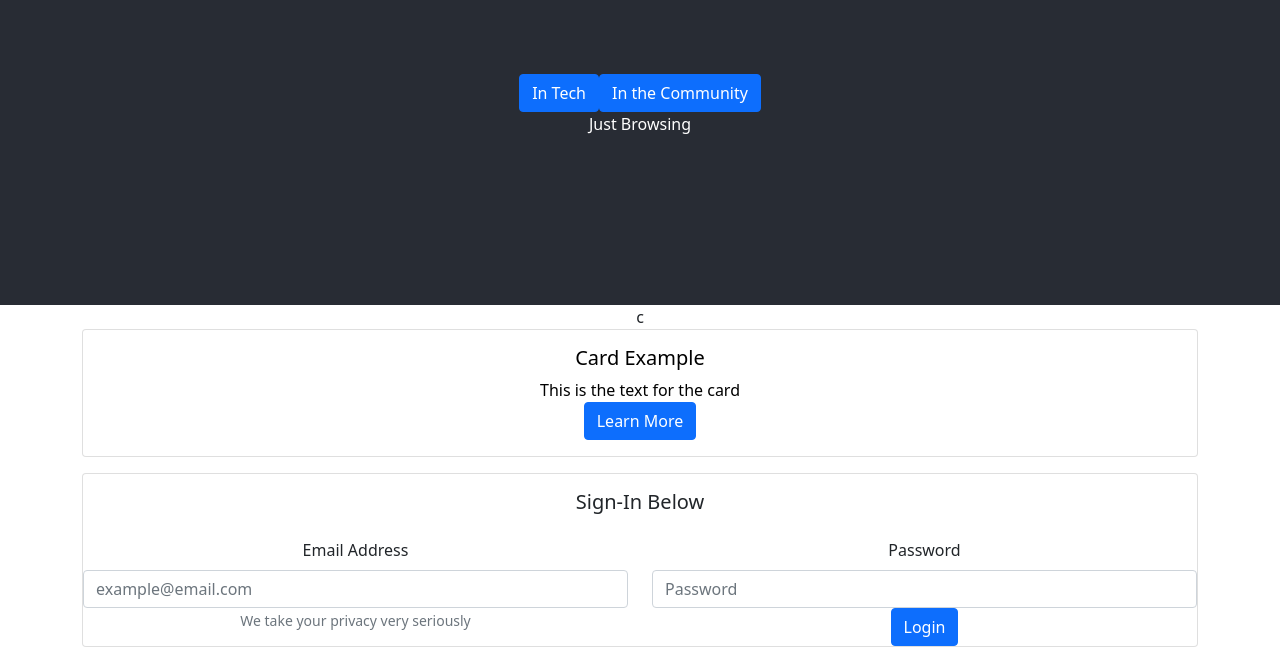
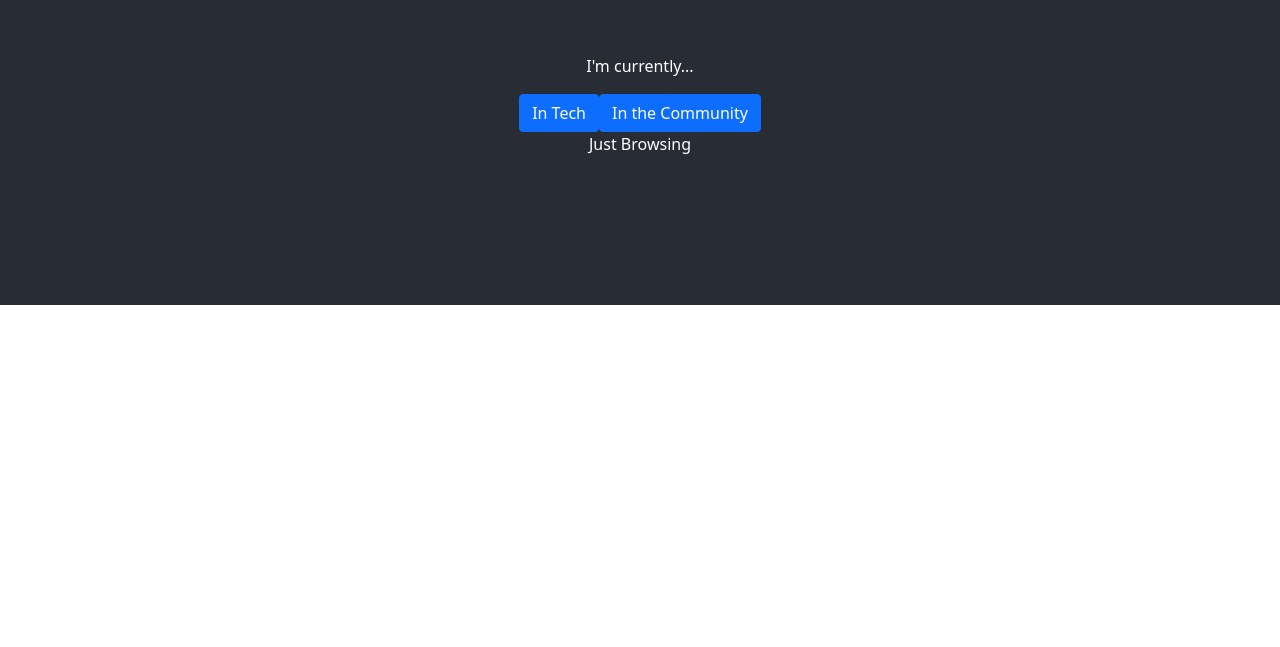
Before and after one commit to kc-anyalebechi/techback, a React (Create React App) app in the folder front_end/: page /techusers in a window 1280 px wide. Shown: the part 495-1142 px from the top of the page. After the commit the page ends 800 px from the top, so only its background shows below. Built offline with nearby package versions, Linux system fonts and the light colour scheme.

Commit message:
updated components and debugged app

```diff
--- a/front_end/src/App.js
+++ b/front_end/src/App.js
@@ -1,16 +1,9 @@
 import React from "react";
-import TechUser from "./Components/TechUsers/techUser";
 import "bootstrap/dist/css/bootstrap.min.css";
-// import Button from "react-bootstrap/Button";
-import {
-  Button,
-  Breadcrumb,
-  Card,
-  Form,
-  Container,
-  Row,
-  Col,
-} from "react-bootstrap";
+import { Button, Breadcrumb, Card, Container } from "react-bootstrap";
+import SignIn from "./Components/Authentication/SignIn/SignIn.js";
+// import TechBack from "./Components/TechUsers/TechUser"
+// import SignUp from "./Components/Authentication/SignUp/ComSignUp.js";
 import "./App.css";
 
 function App() {
@@ -35,6 +28,7 @@ function App() {
         There will be two buttons
         */}
         <div className="button">
+          <p>I'm currently...</p>
           <Button>In Tech</Button>
 
           <Button>In the Community</Button>
@@ -43,57 +37,10 @@ function App() {
         <div>Just Browsing</div>
       </div>
 
-      <div className="inTech">
-        <Container>
-          c{" "}
-          <Card className="mb-3" style={{ color: "#000" }}>
-            {/* <Card.Img src="https://picsum.photos/id/0/5616/3744"/> */}
-            <Card.Body>
-              <Card.Title>Card Example</Card.Title>
-              <Card.Text>
-                This is the text for the card
-                <br />
-                <Button>Learn More</Button>
-              </Card.Text>
-            </Card.Body>
-          </Card>
-        </Container>
+      {/* <SignIn /> */}
+      {/* <TechBack/> */}
 
-        <Container>
-          <Card className="signInForm">
-            <Card.Body>
-              <Card.Title>Sign-In Below</Card.Title>
-            </Card.Body>
-            <Form>
-              <Row>
-                <Col md>
-                  <Form.Group controlId="formEmail">
-                    <Form.Label>Email Address</Form.Label>
-                    <Form.Control
-                      type="email"
-                      placeholder="example@email.com"
-                    />
-                    <Form.Text className="text-muted">
-                      We take your privacy very seriously
-                    </Form.Text>
-                  </Form.Group>
-                </Col>
-                <Col md>
-                  <Form.Group controlId="formPassword">
-                    <Form.Label>Password</Form.Label>
-                    <Form.Control type="password" placeholder="Password" />
-                  </Form.Group>
-                  <Button type="submit">
-                    Login
-                  </Button>
-                </Col>
-              </Row>
-            </Form>
-          </Card>
-
-          {/* <TechUser /> */}
-        </Container>
-      </div>
+      {/* <SignUp /> */}
     </div>
   );
 }
--- /dev/null
+++ b/front_end/src/Components/Authentication/SignIn/SignIn.js
@@ -0,0 +1,61 @@
+import React from "react";
+import "bootstrap/dist/css/bootstrap.min.css";
+import {
+  Button,
+  Breadcrumb,
+  Card,
+  Form,
+  Container,
+  Row,
+  Col,
+} from "react-bootstrap";
+
+function SignIn() {
+  return (
+    <div className="App">
+      <div header className="App-header">
+        <Breadcrumb>
+          <Breadcrumb.Item>About Us</Breadcrumb.Item>
+          <Breadcrumb.Item>Sign Up</Breadcrumb.Item>
+          <Breadcrumb.Item>Sign In</Breadcrumb.Item>
+          <Breadcrumb.Item>Contact Us</Breadcrumb.Item>
+        </Breadcrumb>
+        <p>
+          Welcome to TechBack. Where Technology and the Community Intersect.
+        </p>
+      </div>
+
+      <Container>
+        <Card className="inTech">
+          <Card.Body>
+            <Card.Title>Sign-In Below</Card.Title>
+          </Card.Body>
+          <Form>
+            <Row>
+              <Col md>
+                <Form.Group controlId="formEmail">
+                  <Form.Label>Email Address</Form.Label>
+                  <Form.Control type="email" placeholder="example@email.com" />
+                  <Form.Text className="text-muted">
+                    We take your privacy very seriously
+                  </Form.Text>
+                </Form.Group>
+              </Col>
+              <Col md>
+                <Form.Group controlId="formPassword">
+                  <Form.Label>Password</Form.Label>
+                  <Form.Control type="password" placeholder="Password" />
+                </Form.Group>
+                <Button type="submit">Login</Button>
+              </Col>
+            </Row>
+          </Form>
+        </Card>
+
+        {/* <TechUser /> */}
+      </Container>
+      </div>
+  );
+}
+
+export default SignIn;
--- a/front_end/src/Components/TechUsers/techUser.js
+++ b/front_end/src/Components/TechUsers/techUser.js
@@ -1,11 +1,11 @@
 import React from "react";
 import "bootstrap/dist/css/bootstrap.min.css";
 // import Button from "react-bootstrap/Button";
-import { Breadcrumb, Card } from "react-bootstrap";
+import { Breadcrumb, Card, Container, Button } from "react-bootstrap";
 
-function techUser() {
+function TechUsers() {
+    // const showAllTechUsers =
   return (
-    // <div className="App">
     <div className="techback">
       <div header className="App-header">
         <Breadcrumb>
@@ -17,15 +17,27 @@ function techUser() {
       </div>
       <div className="techUser-body">
         <Card className="mb-3" style={{ color: "#000" }}>
-          {/* <Card.Img src="https://drive.google.com/file/d/1H6yhQgFku7sP6l2qYYReh4h_KEKJInX5/view?usp=sharing" /> */}
-
-        </Card>
+                  </Card>
 
         <div>Just Browsing</div>
+
+        <div className="inTech">
+          <Container>
+            <Card className="mb-3" style={{ color: "#000" }}>
+                            <Card.Body>
+                <Card.Title>Card Example</Card.Title>
+                <Card.Text>
+                  This is the text for the card
+                  <br />
+                  <Button>See More</Button>
+                </Card.Text>
+              </Card.Body>
+            </Card>
+          </Container>
+        </div>
       </div>
-      {/* </div> */}
     </div>
   );
 }
 
-export default techUser;
+export default TechUsers;
--- /dev/null
+++ b/front_end/src/seedData.json
@@ -0,0 +1,5 @@
+{
+    "name": "Kelechuku Anyalebechi",
+    "email": "thegeneralbasin",
+    "expertise": "Software Engineering"
+}
```
Also changed, not shown: front_end/src/Components/Authentication/SignUp/ComSignUp.js (added).
